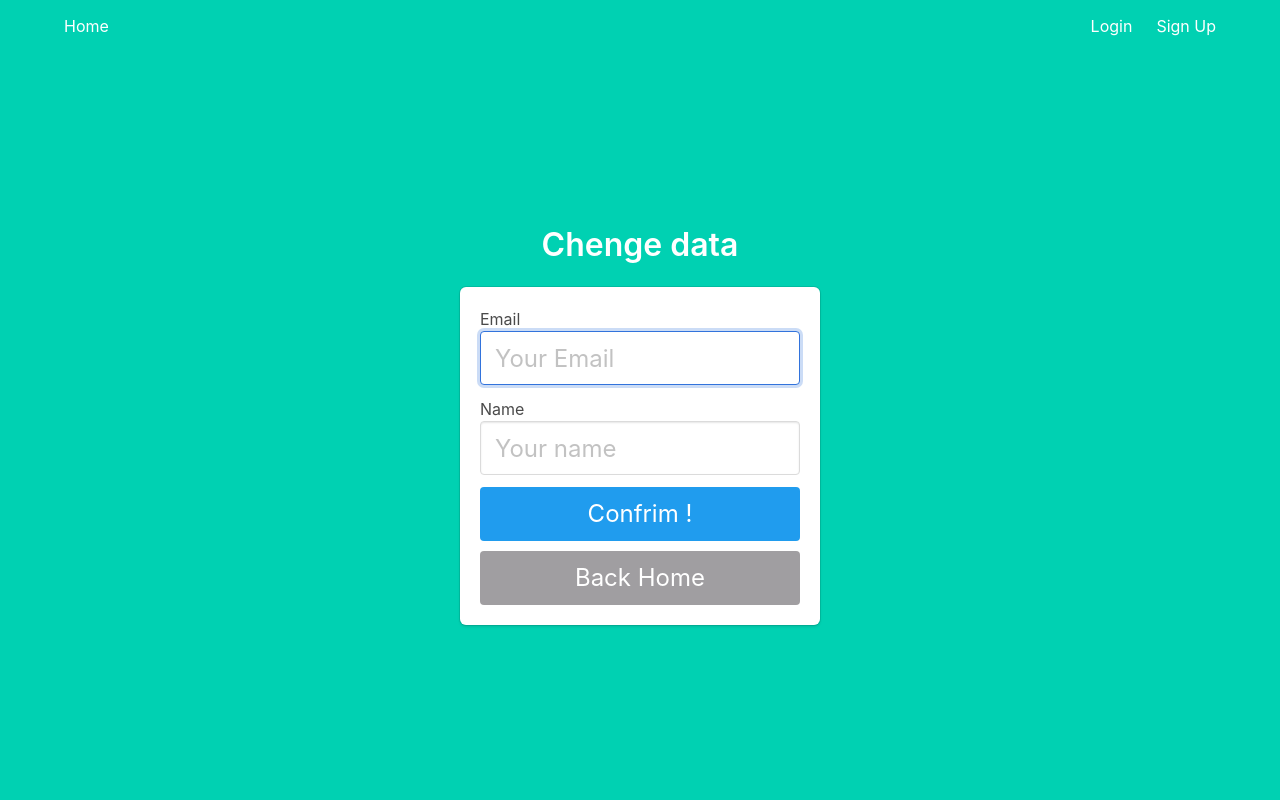
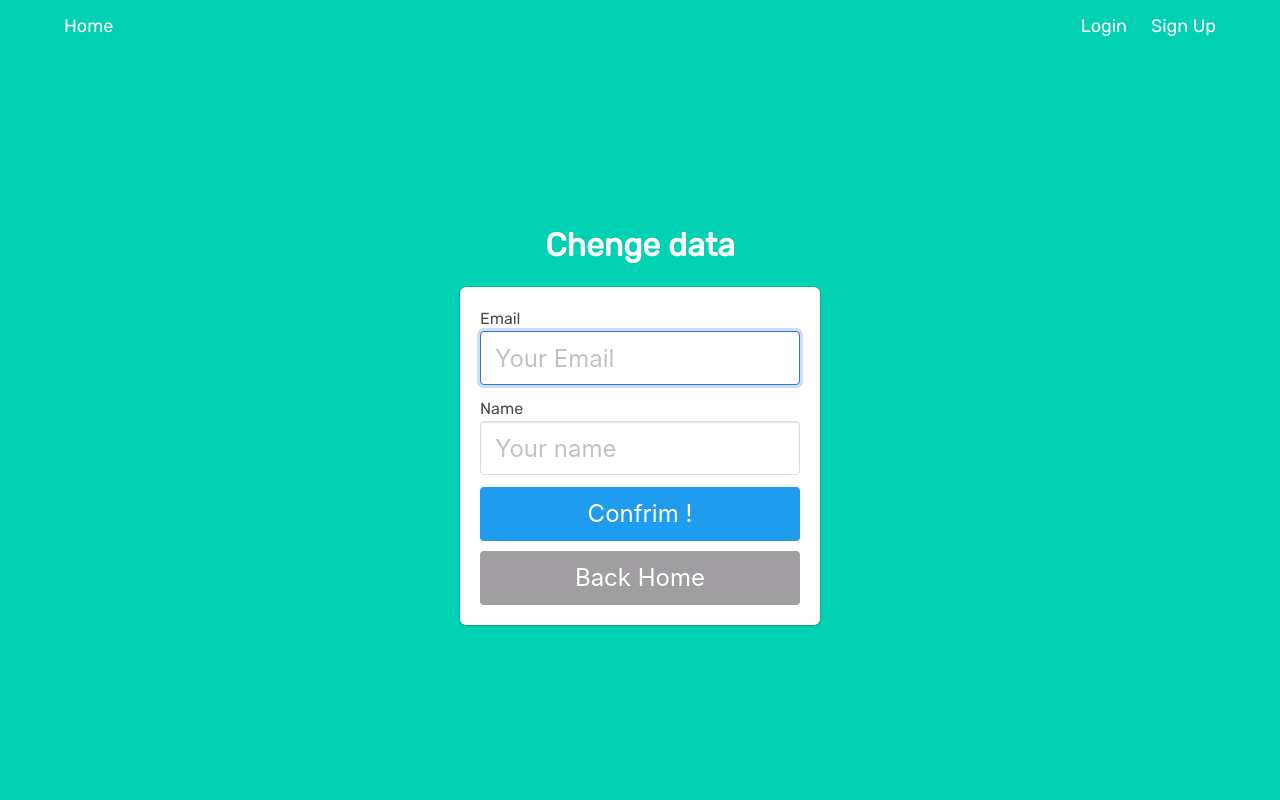
Before and after one commit to ganran00121/Travel_Recommend, a Flask app: page /lab12/change in a window 1280 px wide. Run offline with Flask 3, Linux system fonts and the light colour scheme; parts of the project's set-up code (start-up, migrations or seed data) failed here and were passed over.

Commit message:
test text

```diff
--- a/web/app/templates/lab12/base.html
+++ b/web/app/templates/lab12/base.html
@@ -6,7 +6,13 @@
  <meta charset="utf-8">
  <meta name="viewport" content="width=device-width, initial-scale=1">
  <title>Lab 12: Flask Login</title>
+ <link href='https://fonts.googleapis.com/css?family=Rubik' rel='stylesheet'>
  <link rel="stylesheet" href="https://cdnjs.cloudflare.com/ajax/libs/bulma/0.7.2/css/bulma.min.css" />
+ <style>
+  body {
+      font-family: 'Rubik';font-size: 18px;
+  }
+  </style>
 </head>
 
 
@@ -24,7 +30,7 @@
          </div>
          <div id="navbarMenuHeroA" class="navbar-menu">
            <div class="navbar-start">
-             <a href="{{ url_for('lab12_index') }}" class="navbar-item">
+             <a  href="{{ url_for('lab12_index') }}" class="navbar-item">
                Home
              </a>
              {% if current_user.is_authenticated %}
```
